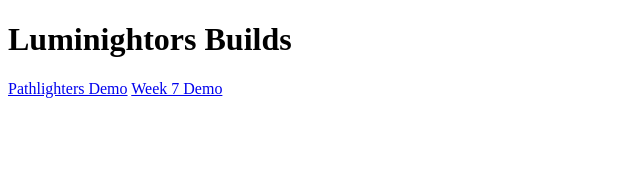
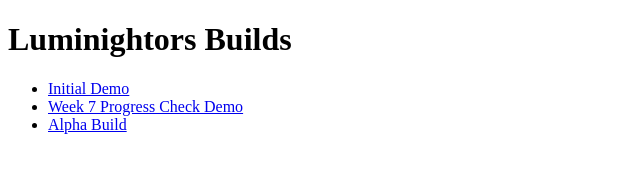
Before and after one commit to cmzhang526/526-Prototype-WebGL-Build, a plain HTML site: page index.html in a window 1280 px wide. Shown: the whole page, without its empty margins (0-640 px from the left). Drawn offline with Linux system fonts and the light colour scheme.

Commit message:
Update index.html

```diff
--- a/index.html
+++ b/index.html
@@ -4,8 +4,11 @@
 
         <h1>Luminightors Builds</h1>
 
-        <a class="dir" href="./Pathlighters/index.html">Pathlighters Demo</a>
-        <a class="dir" href="./Week 7 Prototype/index.html">Week 7 Demo</a>
+        <ul>
+          <li><a class="dir" href="./Pathlighters/index.html">Initial Demo</a></li>
+          <li><a class="dir" href="./Week 7 Prototype/index.html">Week 7 Progress Check Demo</a></li>
+          <li><a class="dir" href="./Alpha/index.html">Alpha Build</a></li>
+        </ul>
 
     <div></div>
 
```
